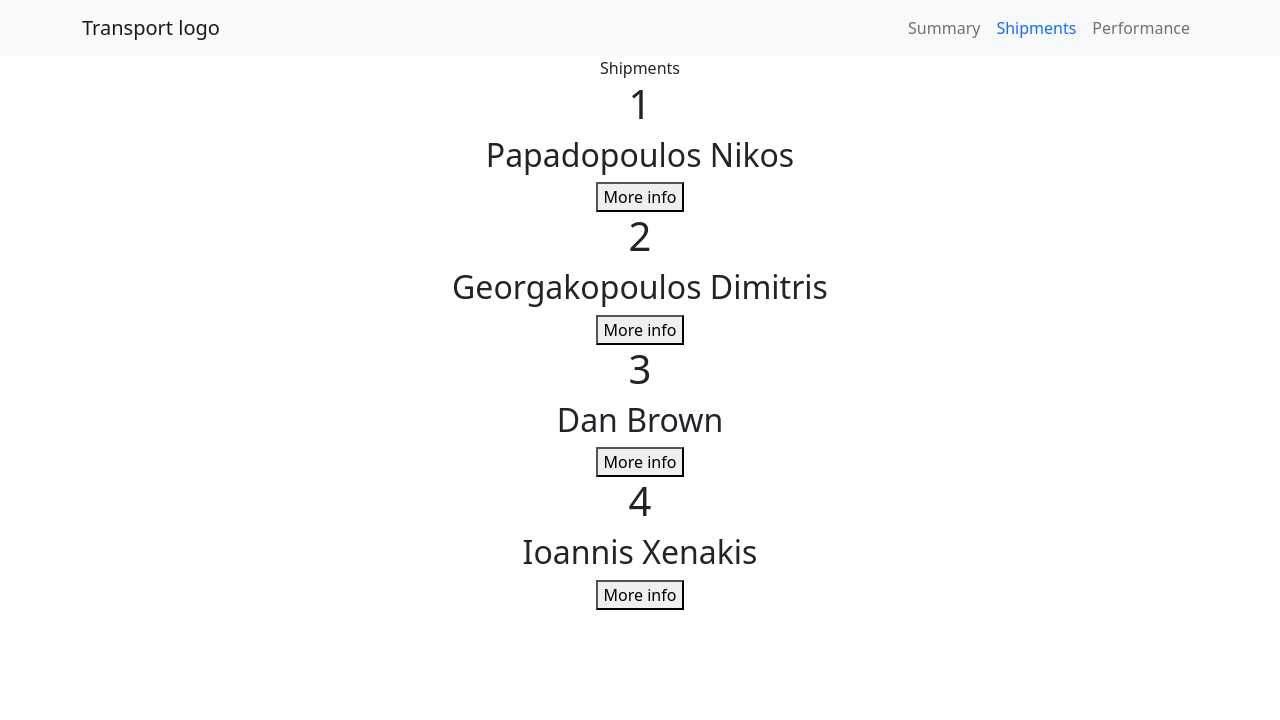
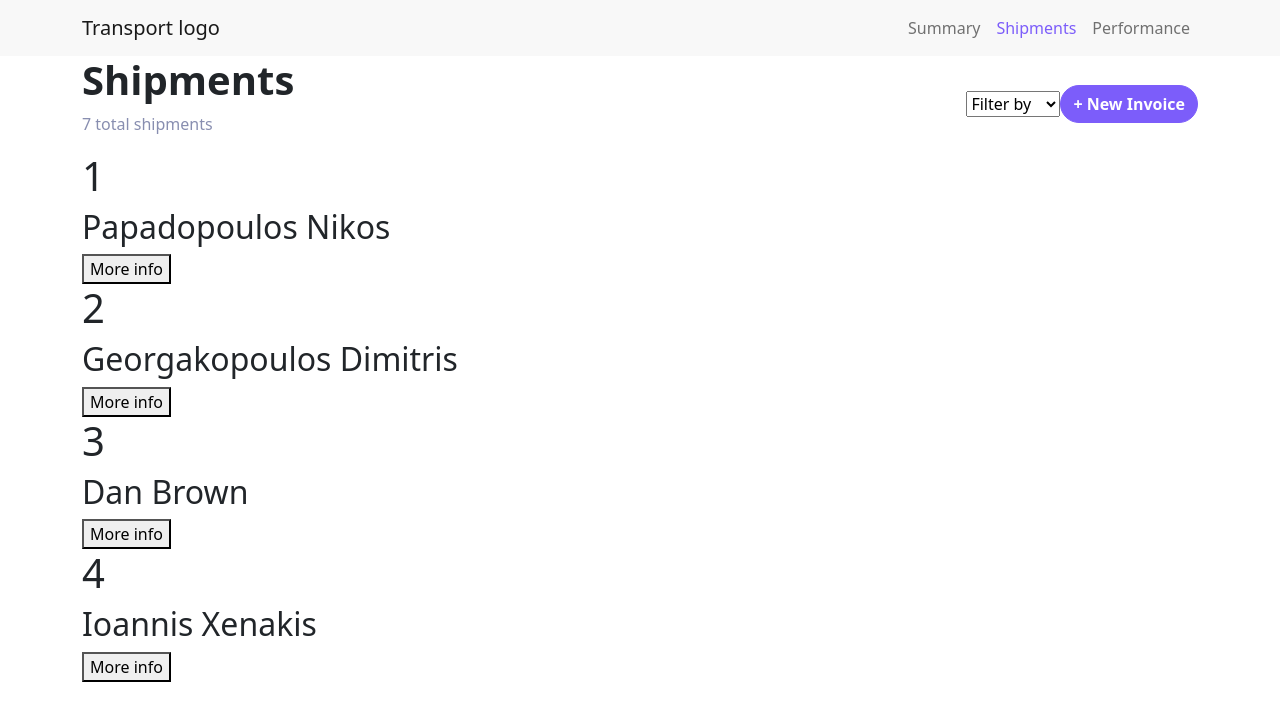
Before and after one commit to geoelectrof/tms-dashboard, a React (Vite) app: page /shipments in a window 1280 px wide. Shown: the top 720 px of the page. Built offline with nearby package versions, Linux system fonts and the light colour scheme.

Commit message:
Setup of sass color variables and basic shipments page styling

```diff
--- a/index.html
+++ b/index.html
@@ -4,7 +4,7 @@
     <meta charset="UTF-8" />
     <link rel="icon" type="image/svg+xml" href="/vite.svg" />
     <meta name="viewport" content="width=device-width, initial-scale=1.0" />
-    <title>Vite + React</title>
+    <title>TMS</title>
   </head>
   <body>
     <div id="root"></div>
--- a/src/App.scss
+++ b/src/App.scss
@@ -1,7 +1,14 @@
 @import 'custom';
 
-#root {
-  max-width: 1280px;
-  margin: 0 auto;
-  text-align: center;
+// #root {
+//   max-width: 1280px;
+//   margin: 0 auto;
+//   text-align: center;
+// }
+
+// SHIPMENTS LISTING PAGE
+.new-invoice-btn {
+  min-width: 135px;
+
+
 }
--- a/src/components/Shipments.jsx
+++ b/src/components/Shipments.jsx
@@ -1,29 +1,46 @@
 import { useSelector } from "react-redux"
 import { LinkContainer } from "react-router-bootstrap"
+import { Container, Row, Col, Button } from "react-bootstrap"
 
 const Shipments = () => {
     const { shipments } = useSelector(state => state.shipments)
     console.log('shipments', shipments)
 
     return (
-        <>
-            <div>Shipments</div>
-            {shipments.map(shipment => {
+      <Container>
+        <Row>
+          <Col>
+            <h1 className="fw-bold">Shipments</h1>
+            <p className="text-secondary">7 total shipments</p>
+          </Col>
+          <Col className=" d-flex align-items-center justify-content-end">
+            <select name="status" id="status">
+              <option value="Filter by">Filter by</option>
+              <option value="In transit">In transit</option>
+              <option value="Delivered">Delivered</option>
+              <option value="Delayed">Delayed</option>
+            </select>
+            <Button
+              variant="primary text-white fw-bold w-5 rounded-pill"
+              className="new-invoice-btn"
+            >
+              + New Invoice
+            </Button>
+          </Col>
+        </Row>
+        {shipments.map((shipment) => {
           // console.log('shipment', shipment)
           return (
             <div key={shipment.id}>
               <h1>{shipment.id}</h1>
               <h2>{shipment.customerName}</h2>
               <LinkContainer to={`/shipments/${shipment.id}`}>
-                            <button>
-
-                            More info
-                            </button>
+                <button>More info</button>
               </LinkContainer>
             </div>
-                )
+          );
         })}
-        </>
-    )
+      </Container>
+    );
 }
 export default Shipments
--- a/src/components/Summary.jsx
+++ b/src/components/Summary.jsx
@@ -4,7 +4,14 @@ const Summary = () => {
   return (
     <div>
         Summary
-        <Button variant="primary">Hello world</Button>
+        <Button variant="primary text-white fw-light">Hello world</Button>
+        <Button variant="secondary text-white fw-bold">Hello world</Button>
+        <Button variant="white text-secondary">Hello world</Button>
+        <Button variant="danger text-secondary">Hello world</Button>
+        <Button variant="warning text-secondary">Hello world</Button>
+        <Button variant="info text-white">Hello world</Button>
+        <Button variant="dark text-secondary">Hello world</Button>
+        <Button variant="light text-secondary">Hello world</Button>
     </div>
   )
 }
--- a/src/custom.scss
+++ b/src/custom.scss
@@ -1,7 +1,13 @@
-// $theme-colors: (
-//   'info': tomato,
-//   'danger': teal,
-// );
+$theme-colors: (
+  'primary': #7c5dfa,
+  'secondary' : #888eb0,
+  'success': #33d69f,
+  'warning': #ff8f00,
+  'info' : #84b9ff,
+  'danger' : #ec5757,
+  'dark' : #373b53,
+  'light' : #f8f8f8
+);
 
 /* import bootstrap to set changes */
 @import 'node_modules/bootstrap/scss/bootstrap';
```
Lines whose indentation alone changed are shown as unchanged.
